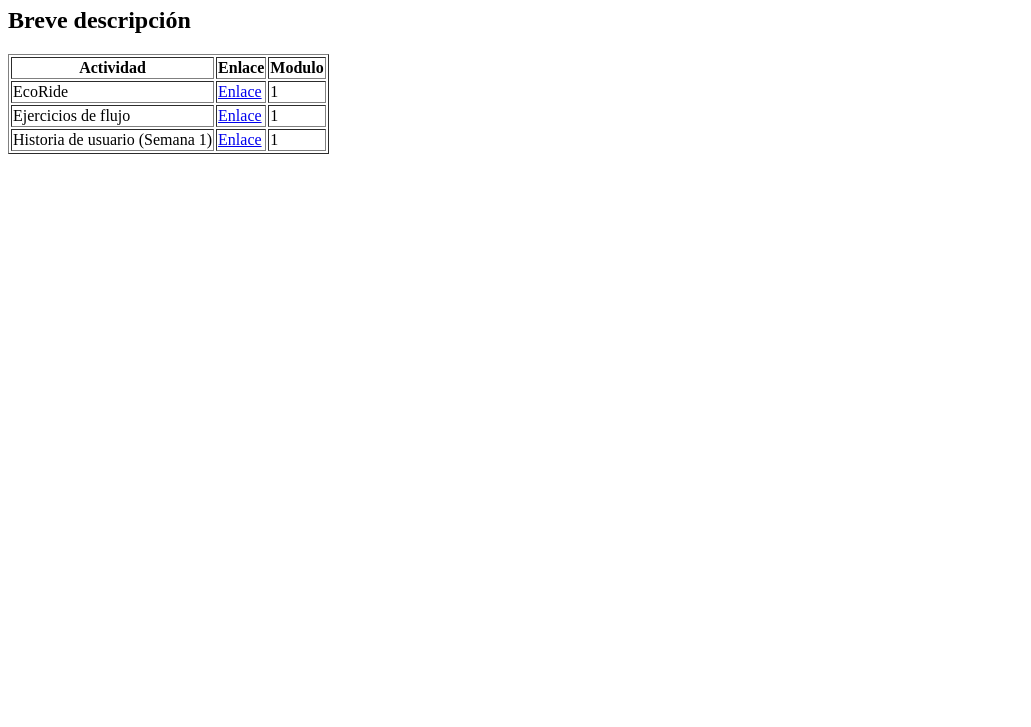
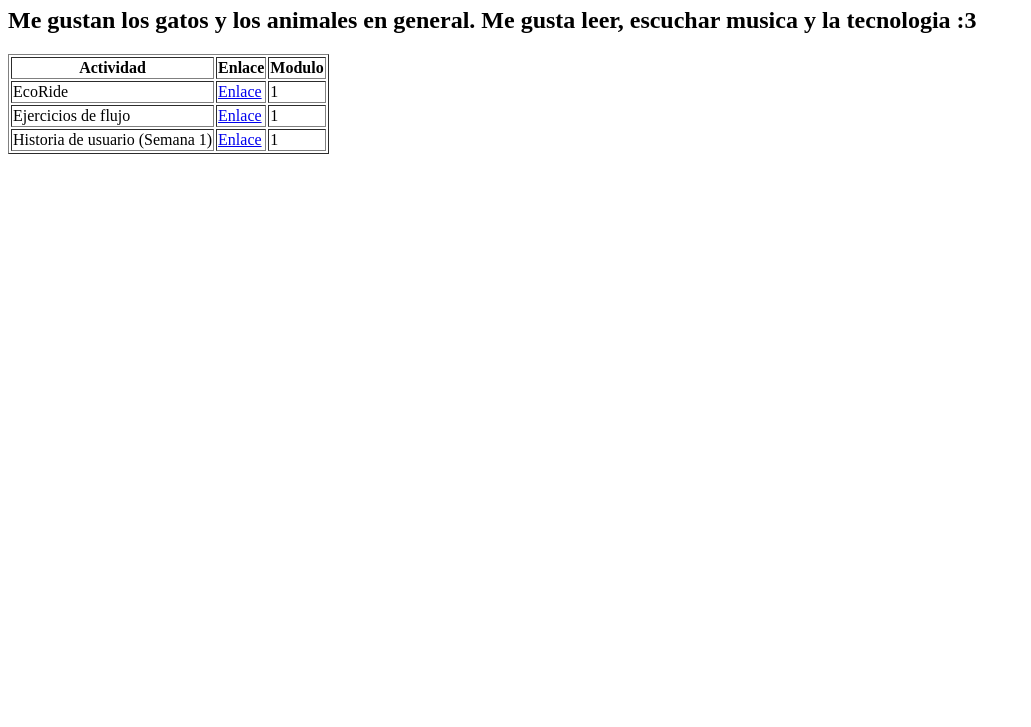
Before and after one commit to HecRodCode/Portafolio, a plain HTML site: page index.html in a window 1280 px wide. Shown: the part 73-800 px from the top of the page, without its empty margins (0-1031 px from the left). Drawn offline with Linux system fonts and the light colour scheme.

Commit message:
Update description in index.html

```diff
--- a/index.html
+++ b/index.html
@@ -7,7 +7,7 @@
 <body>
 
     <h1>Hector Hernan Rios Rodiguez</h1>
-    <h2>Breve descripción</h2>
+    <h2>Me gustan los gatos y los animales en general. Me gusta leer, escuchar musica y la tecnologia :3</h2>
 
     <table border="1">
         <tr>
```
